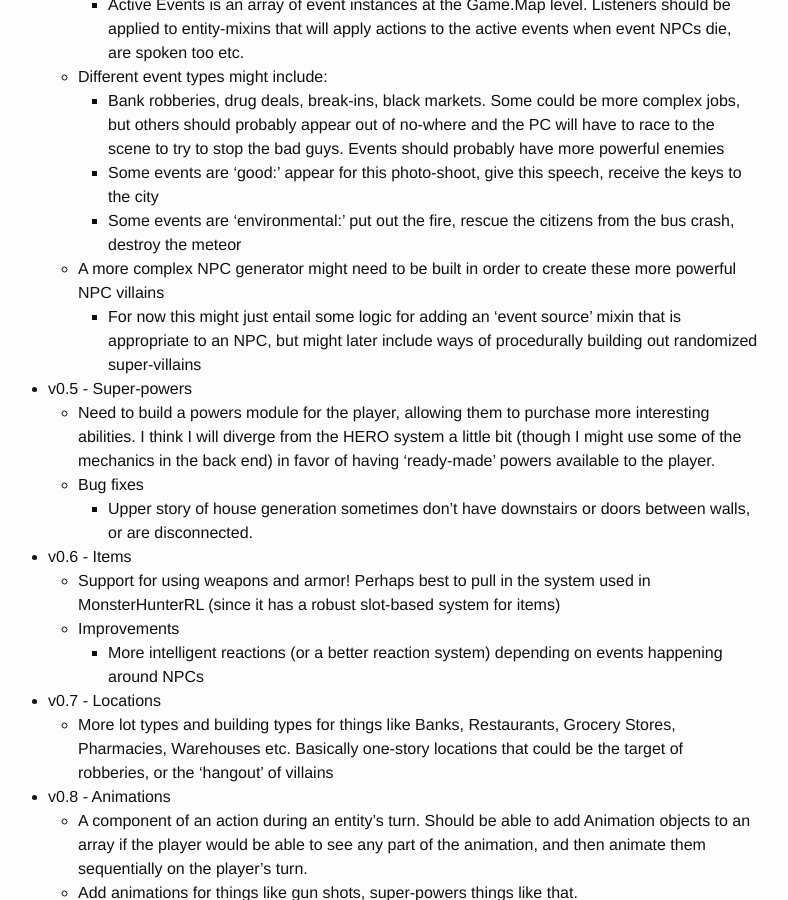
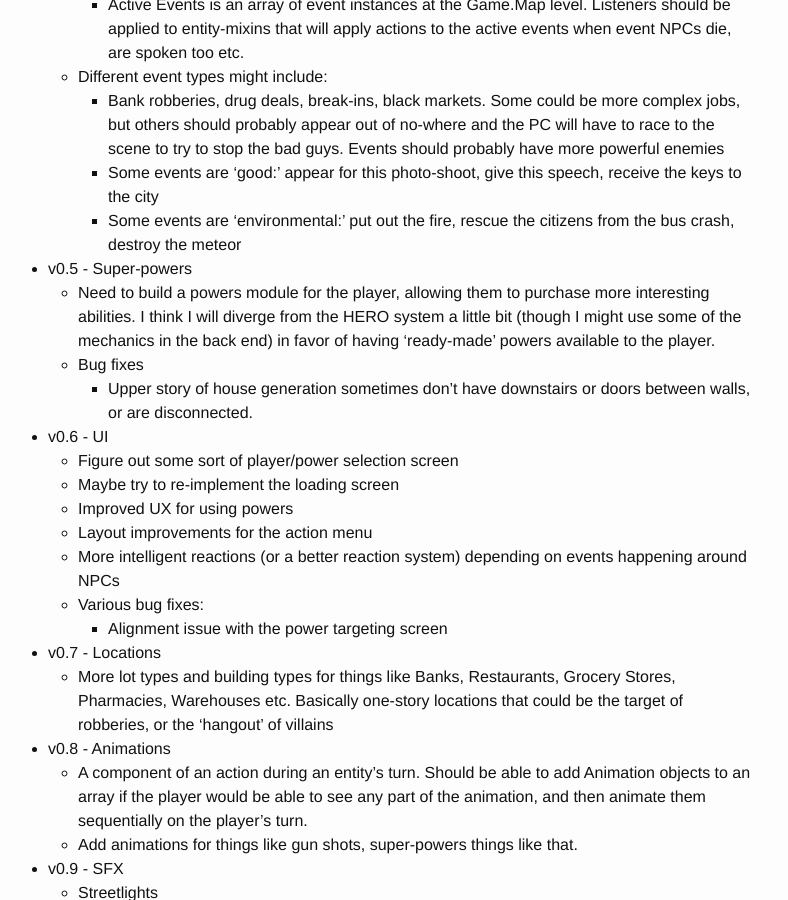
Before and after one commit to jakofranko/hero, a Jekyll site: the page built from version-plan.md, in a window 1280 px wide and 900 px high, scrolled down 954 px. Shown: the whole window, without its empty margins (252-1040 px from the left). Built offline with Jekyll 4.4.1, drawn with Linux system fonts in a browser that asks for light colours.

```diff
--- a/version-plan.md
+++ b/version-plan.md
@@ -30,16 +30,18 @@ layout: page
     * Bank robberies, drug deals, break-ins, black markets. Some could be more complex jobs, but others should probably appear out of no-where and the PC will have to race to the scene to try to stop the bad guys. Events should probably have more powerful enemies
     * Some events are 'good:' appear for this photo-shoot, give this speech, receive the keys to the city
     * Some events are 'environmental:' put out the fire, rescue the citizens from the bus crash, destroy the meteor
-  * A more complex NPC generator might need to be built in order to create these more powerful NPC villains
-    * For now this might just entail some logic for adding an 'event source' mixin that is appropriate to an NPC, but might later include ways of procedurally building out randomized super-villains
 * v0.5 - Super-powers
   * Need to build a powers module for the player, allowing them to purchase more interesting abilities. I think I will diverge from the HERO system a little bit (though I might use some of the mechanics in the back end) in favor of having 'ready-made' powers available to the player.
   * Bug fixes
     * Upper story of house generation sometimes don't have downstairs or doors between walls, or are disconnected.
-* v0.6 - Items
-  * Support for using weapons and armor! Perhaps best to pull in the system used in MonsterHunterRL (since it has a robust slot-based system for items)
-  * Improvements
-    * More intelligent reactions (or a better reaction system) depending on events happening around NPCs
+* v0.6 - UI
+  * Figure out some sort of player/power selection screen
+  * Maybe try to re-implement the loading screen
+  * Improved UX for using powers
+  * Layout improvements for the action menu
+  * More intelligent reactions (or a better reaction system) depending on events happening around NPCs
+  * Various bug fixes:
+    * Alignment issue with the power targeting screen
 * v0.7 - Locations
   * More lot types and building types for things like Banks, Restaurants, Grocery Stores, Pharmacies, Warehouses etc. Basically one-story locations that could be the target of robberies, or the 'hangout' of villains
 * v0.8 - Animations
```
